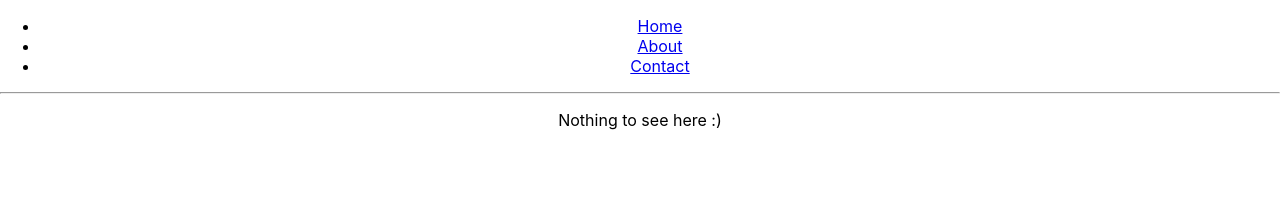
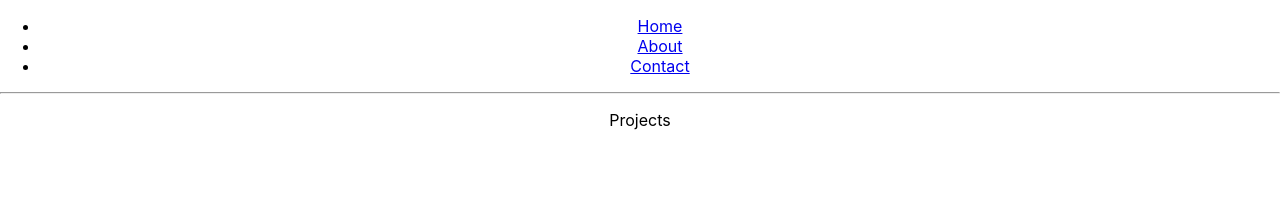
Before and after one commit to fullyonline/portfolio, a React (Create React App) app: page /projects in a window 1280 px wide. Shown: the top 200 px of the page. Built offline with nearby package versions, Linux system fonts and the light colour scheme.

Commit message:
renamed Contact to projects

```diff
--- a/src/App.tsx
+++ b/src/App.tsx
@@ -4,7 +4,7 @@ import { Route, Routes } from 'react-router-dom';
 import { Home } from './Home';
 import { Layout } from './Layout';
 import { About } from './About';
-import { Contact } from './Contact';
+import { Projects } from './Projects';
 import { NoMatch } from './NoMatch';
 
 function App() {
@@ -14,7 +14,7 @@ function App() {
                 <Route path="/" element={<Layout />}>
                     <Route index element={<Home />} />
                     <Route path="about" element={<About />} />
-                    <Route path="contact" element={<Contact />} />
+                    <Route path="projects" element={<Projects />} />
                     <Route path="*" element={<NoMatch />} />
                 </Route>
             </Routes>
--- a/src/Contact.tsx
+++ b/src/Projects.tsx
@@ -1,9 +1,9 @@
 import React from 'react';
 
-export function Contact(): JSX.Element {
+export function Projects(): JSX.Element {
     return (
         <div>
-            <p>Contact</p>
+            <p>Projects</p>
         </div>
     );
 }
```
